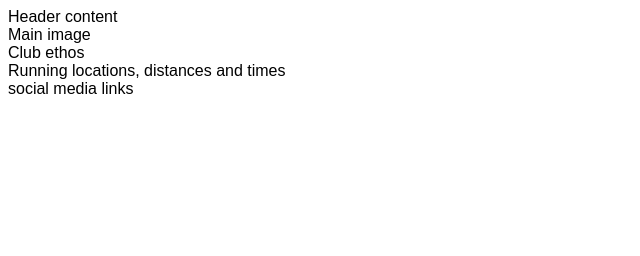
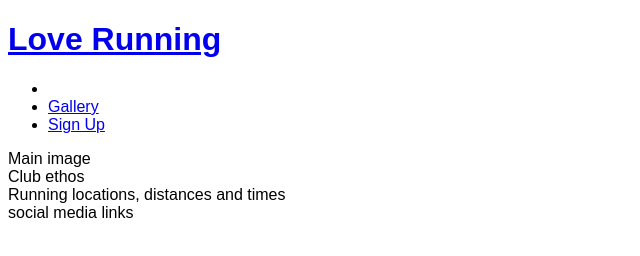
Before and after one commit to ScotRob77/love-running, a plain HTML site: page index.html in a window 1280 px wide. Shown: the whole page, without its empty margins (0-640 px from the left). Drawn offline with Linux system fonts and the light colour scheme.

Commit message:
add basic header structure

```diff
--- a/index.html
+++ b/index.html
@@ -1,5 +1,6 @@
 <!DOCTYPE html>
 <html lang="en">
+
 <head>
     <meta charset="UTF-8">
     <meta http-equiv="X-UA-Compatible" content="IE=edge">
@@ -10,8 +11,26 @@
     <link rel="stylesheet" href="assets/css/style.css">
     <title>Love Running</title>
 </head>
+
 <body>
-    <header>Header content</header>
+    <header>
+        <a href="index.html">
+            <h1>Love Running</h1>
+        </a>
+        <nav>
+            <ul>
+                <li>
+                    <a href="index.html"></a>
+                </li>
+                <li>
+                    <a href="#">Gallery</a>
+                </li>
+                <li>
+                    <a href="#">Sign Up</a>
+                </li>
+            </ul>
+        </nav>
+    </header>
     <section>
         Main image
     </section>
@@ -25,4 +44,5 @@
         social media links
     </footer>
 </body>
+
 </html>
```
